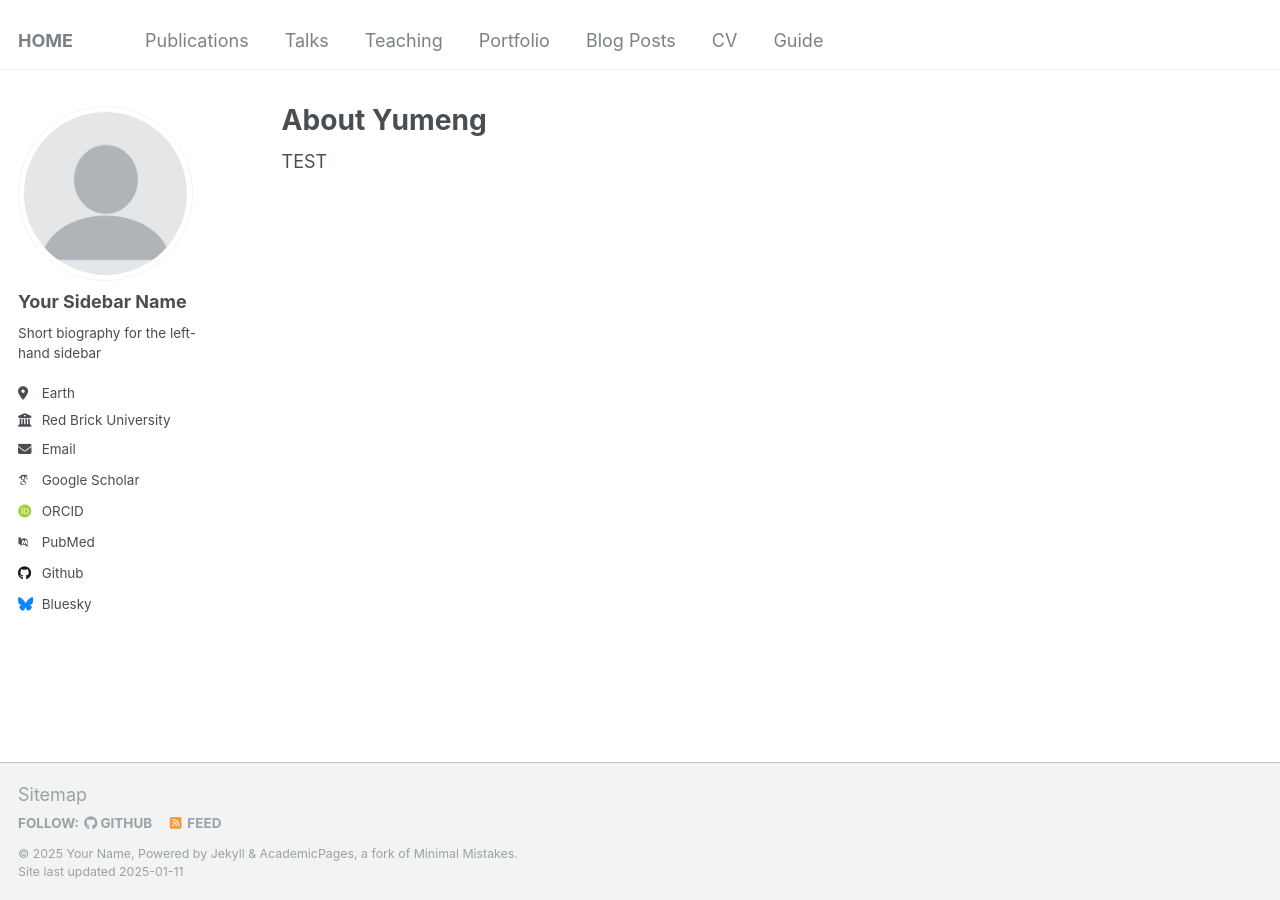
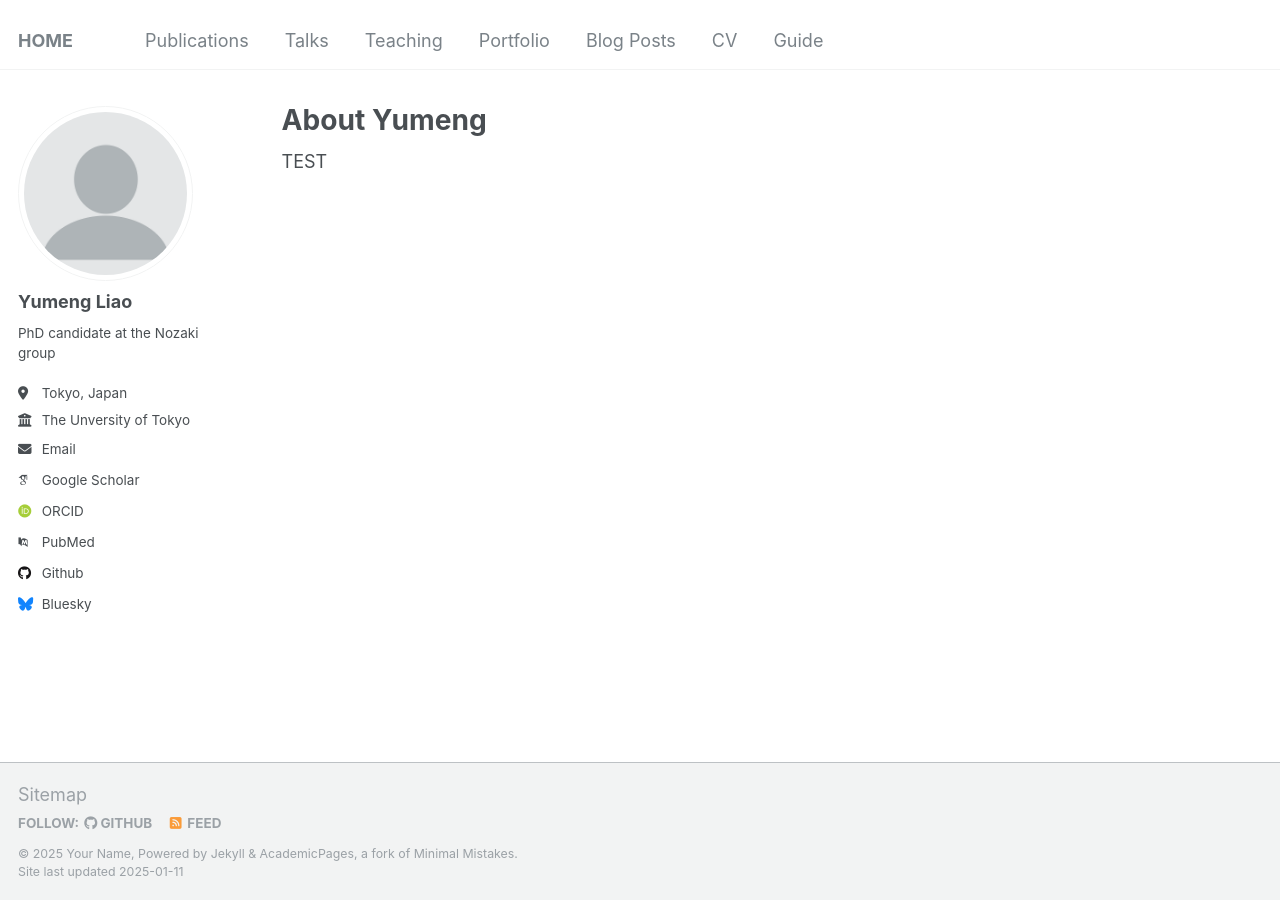
Before and after one commit to liaoym0610/academic, a Jekyll site: the page built from _pages/about.md, in a window 1280 px wide. Built offline with Jekyll 4.4.1, drawn with Linux system fonts in a browser that asks for light colours; some web fonts are replaced.

Commit message:
Update _config.yml

```diff
--- a/_config.yml
+++ b/_config.yml
@@ -22,13 +22,13 @@ repository               : "academicpages/academicpages.github.io"
 author:
   # Biographic information
   avatar           : "profile.png"
-  name             : "Your Sidebar Name"
+  name             : "Yumeng Liao"
   pronouns         : # example: "she/her"
-  bio              : "Short biography for the left-hand sidebar"
-  location         : "Earth"
-  employer         : "Red Brick University"
+  bio              : "PhD candidate at the Nozaki group"
+  location         : "Tokyo, Japan"
+  employer         : "The Unversity of Tokyo"
   uri              : # URL
-  email            : "none@example.org"
+  email            : "yliao@g.ecc.u-tokyo.ac.jp"
 
   # Academic websites
   arxiv            : # URL - Update with the correct link to your profile
```
